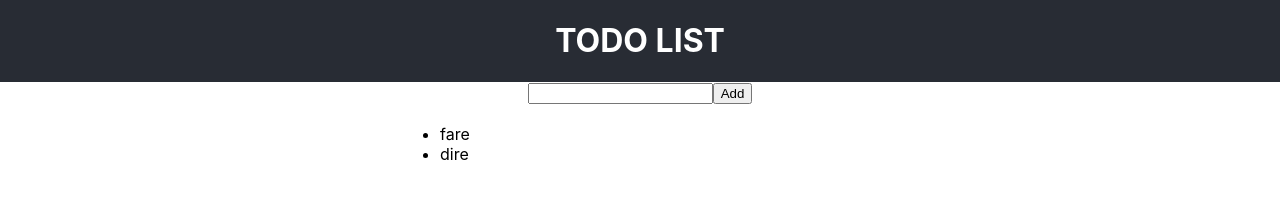
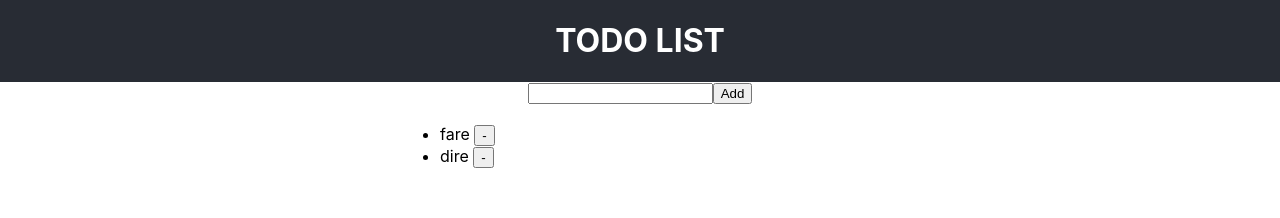
Before and after one commit to rid3thespiral/react-redux-todolist, a React (Create React App) app: page / in a window 1280 px wide. Shown: the top 218 px of the page. Built offline with nearby package versions, Linux system fonts and the light colour scheme.

Commit message:
another dispatch action remove todo

```diff
--- a/src/App.js
+++ b/src/App.js
@@ -13,6 +13,10 @@
         ...state.todos
       ]
     }
+    case 'DELETE_TODO':
+      return {
+
+      }
 
   default:
     return {...state};
@@ -48,6 +52,15 @@
         todo : todo
     });
   }
+
+  removeTodo = (i) => {
+    console.log(i)
+    store.dispatch({
+        type: 'REMOVE_TODO',
+        id: i
+    });
+  }
+
   render () {
   return (
     <div className="App">
@@ -63,7 +76,7 @@
       <button onClick = {this.addTodo}>Add</button>
       <ul>
           {
-          this.state.todos.map( (todo,i)=> <li key={i}> {todo} </li> )
+          this.state.todos.map( (todo,i)=> <li key={i}> {todo} <button onClick={()=> {this.removeTodo(i)}}>-</button></li> )
           }
         </ul>
     </div>
```
